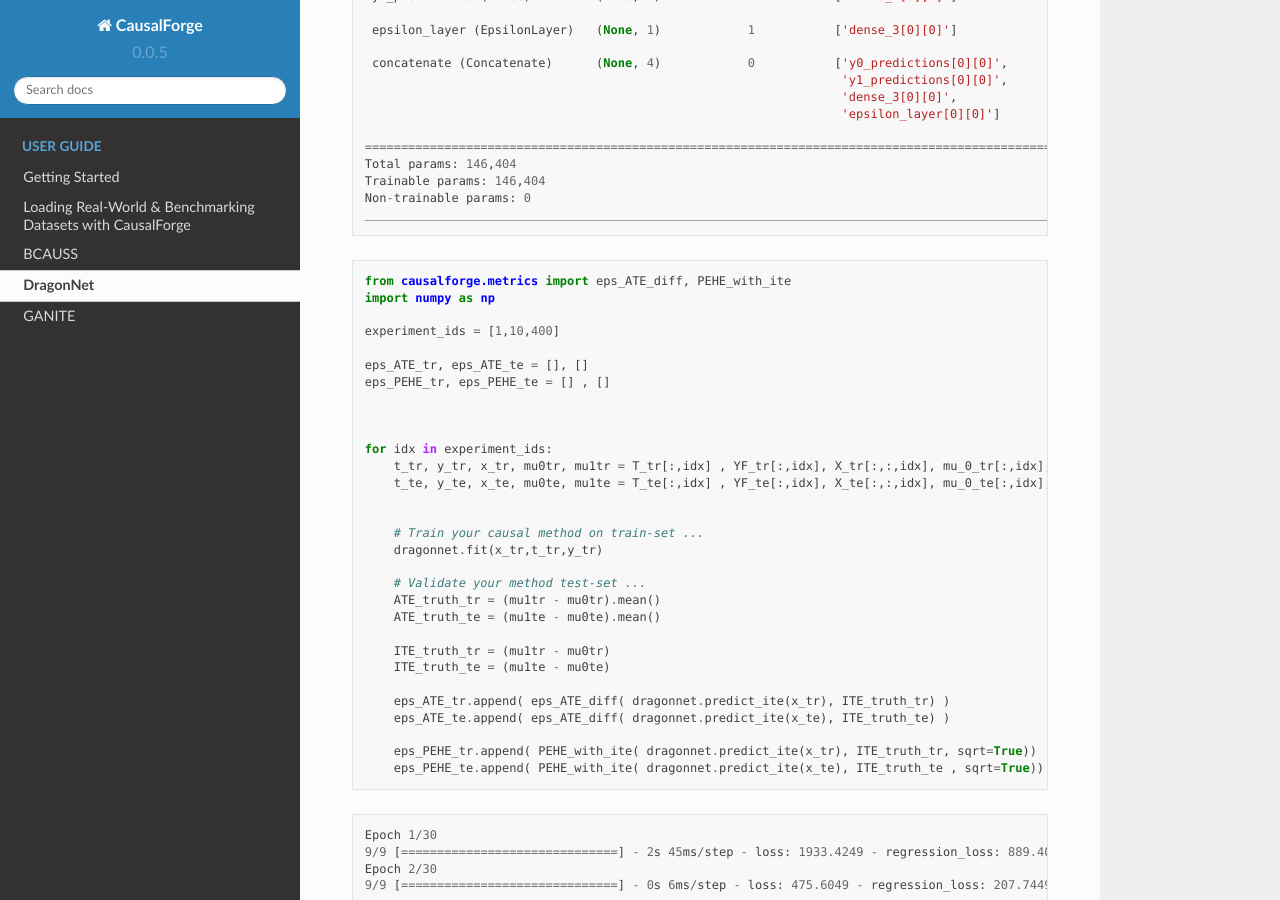
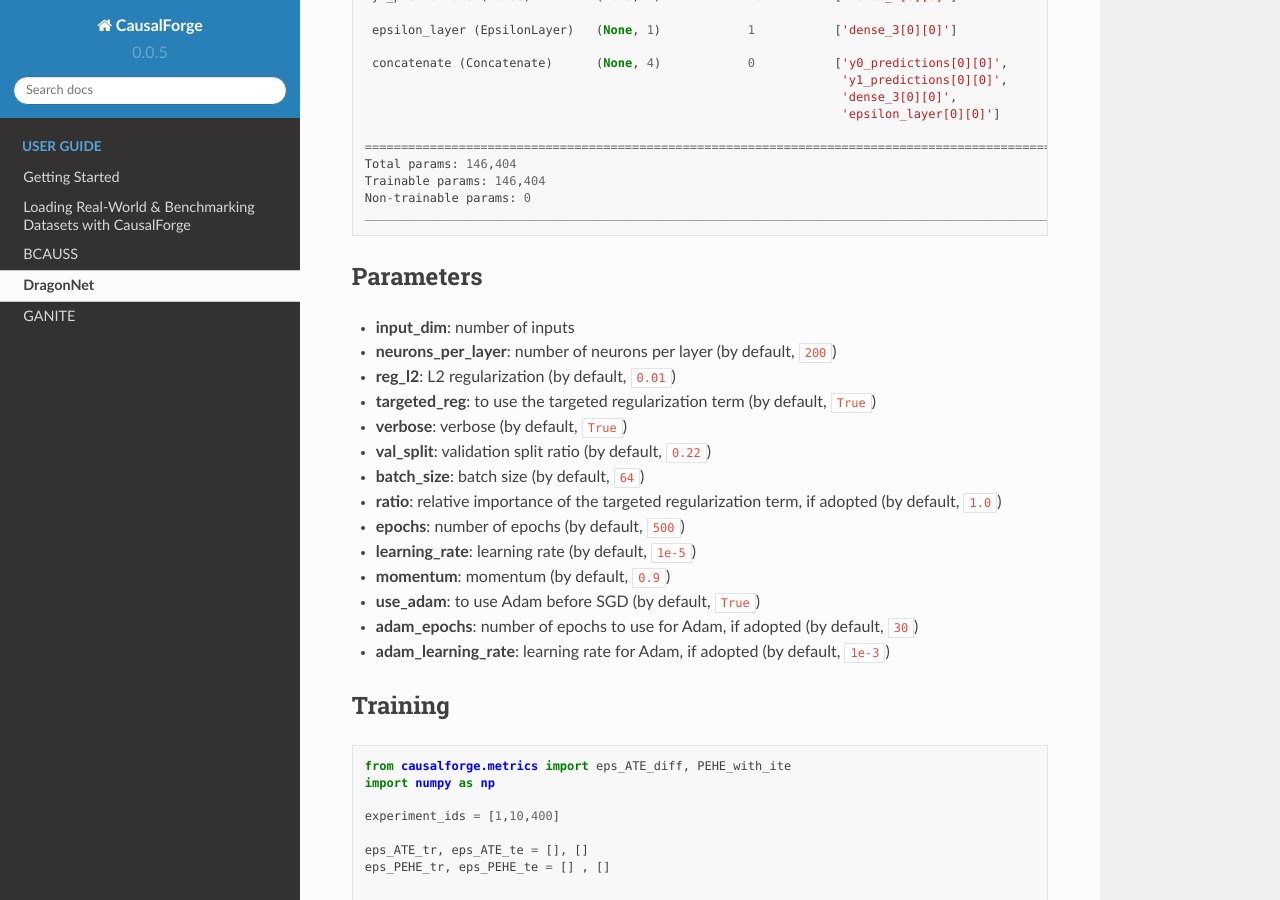
Before and after one commit to anthem-ai/causalforge, a Sphinx documentation site: the page built from docs/source/user_guide/DragonNet.rst, in a window 1280 px wide and 900 px high, scrolled down 1224 px. Built offline with Sphinx 7.4.7 and the Read the Docs theme 2.0.0, drawn with Linux system fonts in a browser that asks for light colours.

Commit message:
doc params

```diff
--- a/docs/source/user_guide/DragonNet.rst
+++ b/docs/source/user_guide/DragonNet.rst
@@ -82,6 +82,28 @@ DragonNet on IHDP
     Non-trainable params: 0
     __________________________________________________________________________________________________
 
+Parameters
+----------
+
+-  **input_dim**: number of inputs
+-  **neurons_per_layer**: number of neurons per layer (by default,
+   ``200``)
+-  **reg_l2**: L2 regularization (by default, ``0.01``)
+-  **targeted_reg**: to use the targeted regularization term (by default, ``True``)
+-  **verbose**: verbose (by default, ``True``)
+-  **val_split**: validation split ratio (by default, ``0.22``)
+-  **batch_size**: batch size (by default, ``64``)
+-  **ratio**: relative importance of the targeted regularization term,
+   if adopted (by default, ``1.0``)
+-  **epochs**: number of epochs (by default, ``500``)
+-  **learning_rate**: learning rate (by default, ``1e-5``)
+-  **momentum**: momentum (by default, ``0.9``)
+-  **use_adam**: to use Adam before SGD (by default, ``True``)
+-  **adam_epochs**: number of epochs to use for Adam, if adopted (by default, ``30``)
+-  **adam_learning_rate**: learning rate for Adam, if adopted (by default, ``1e-3``)
+
+Training
+--------
 
 .. code:: python
 
```
